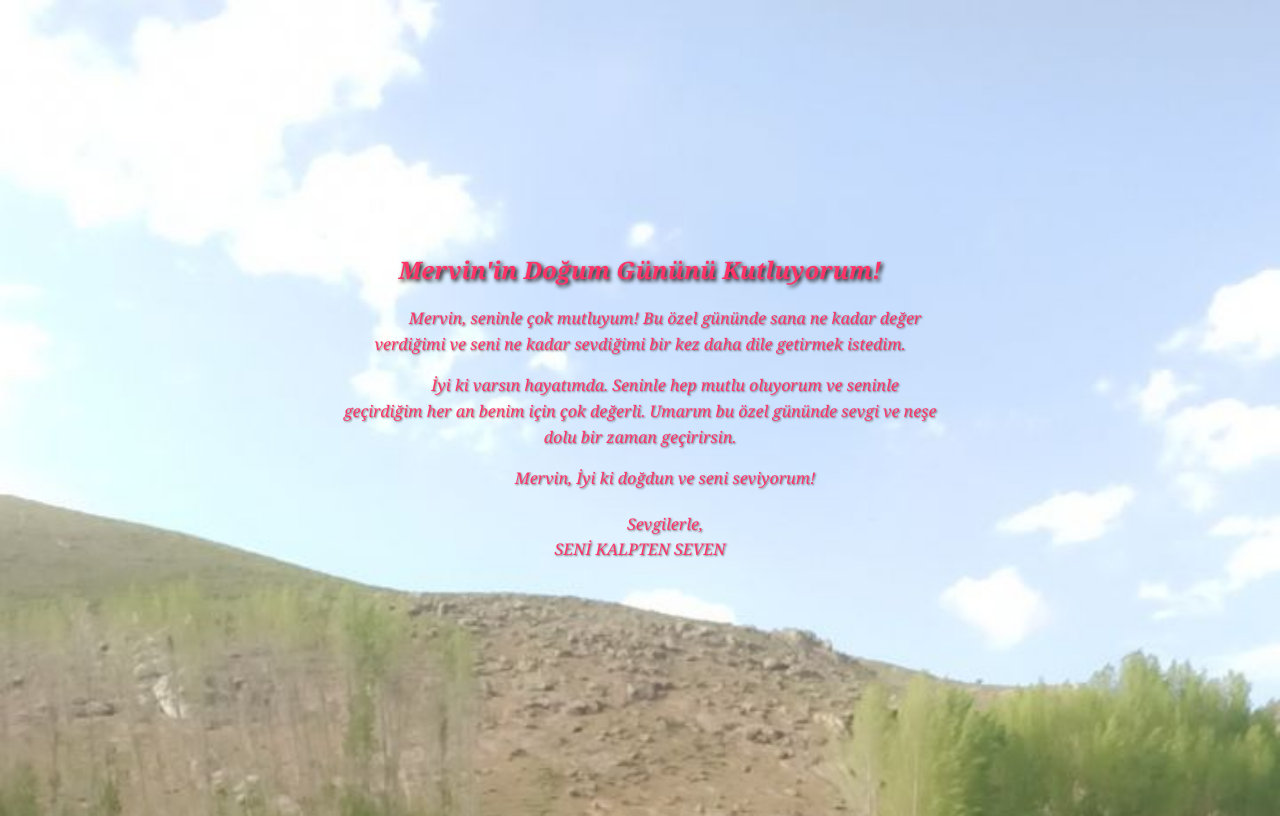
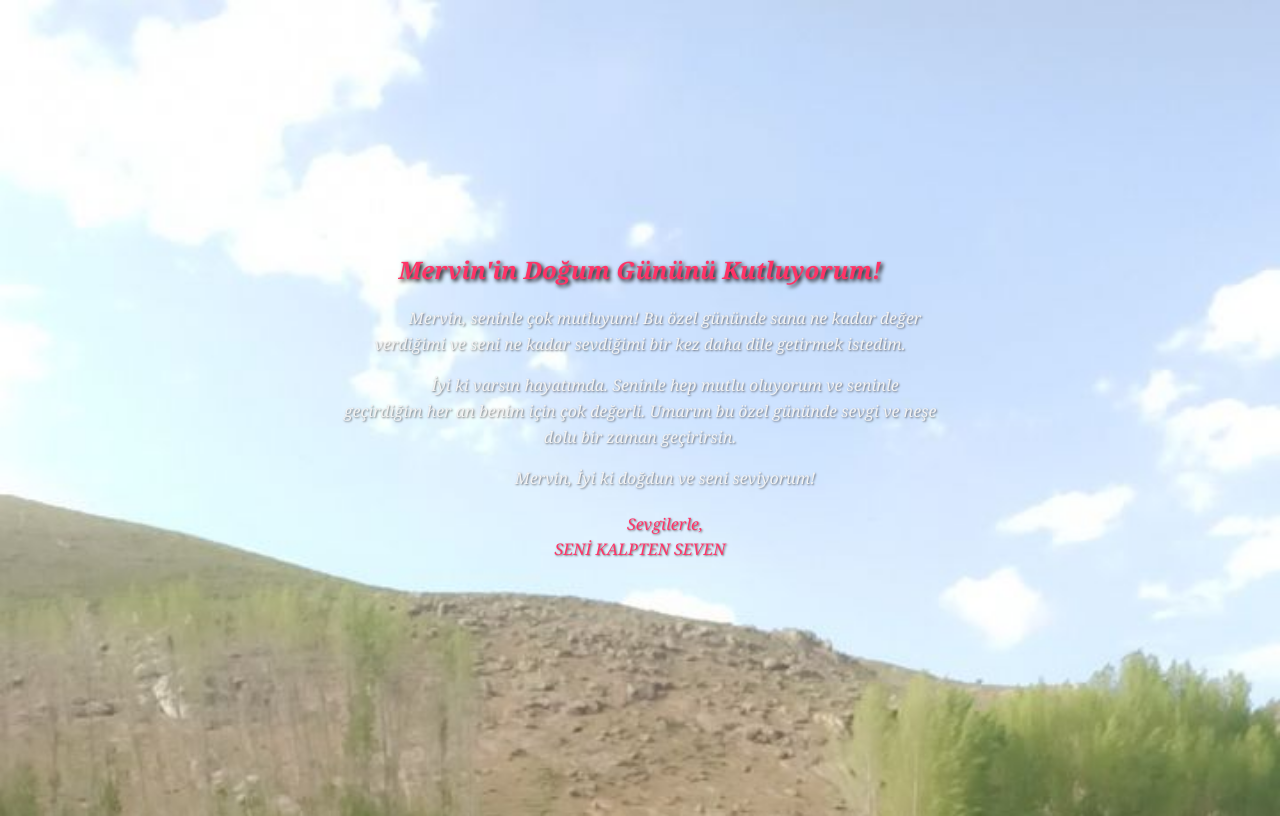
Before and after one commit to smucido/mgsite.github.io, a plain HTML site: page index.html in a window 1280 px wide. Drawn offline with Linux system fonts and the light colour scheme.

Commit message:
Update style.css

```diff
--- a/style.css
+++ b/style.css
@@ -30,7 +30,7 @@ h1 {
 }
 
 p {
-    color: #ff3366;
+    color: #f3f3f3;
     font-size: 16px;
     line-height: 1.6;
     text-indent: 50px;
```
